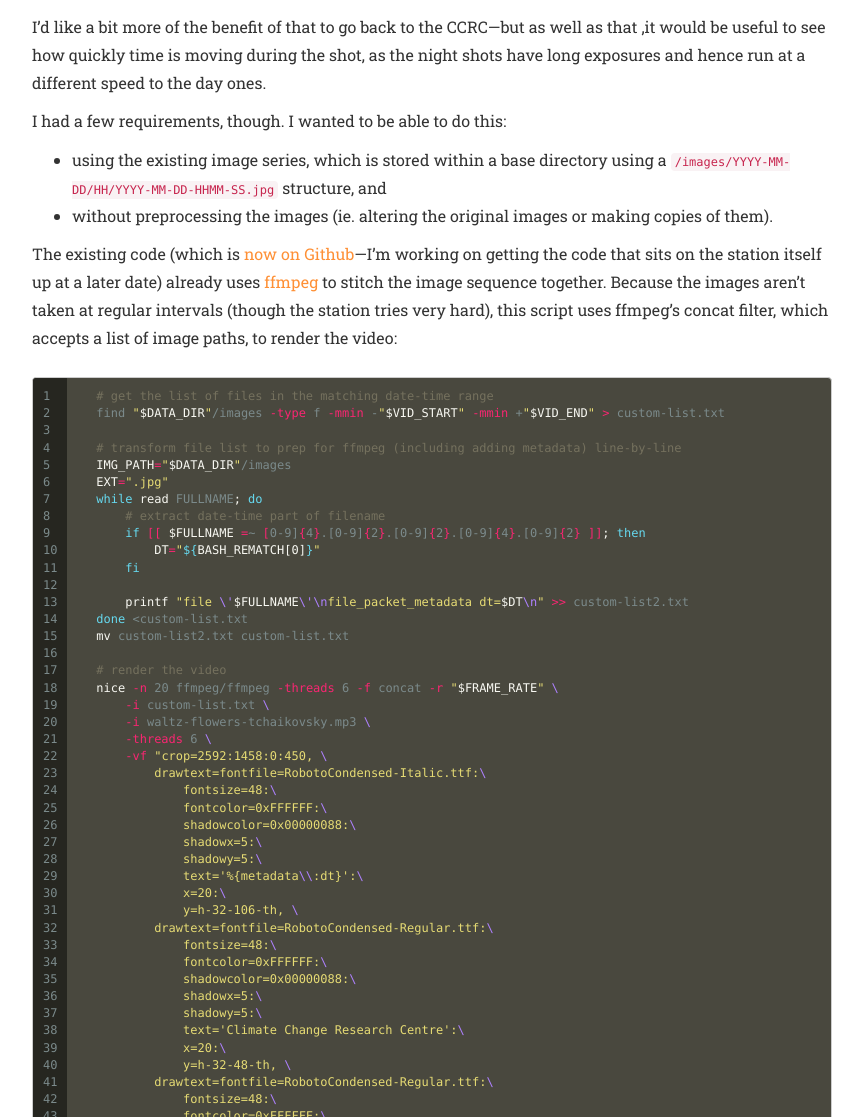
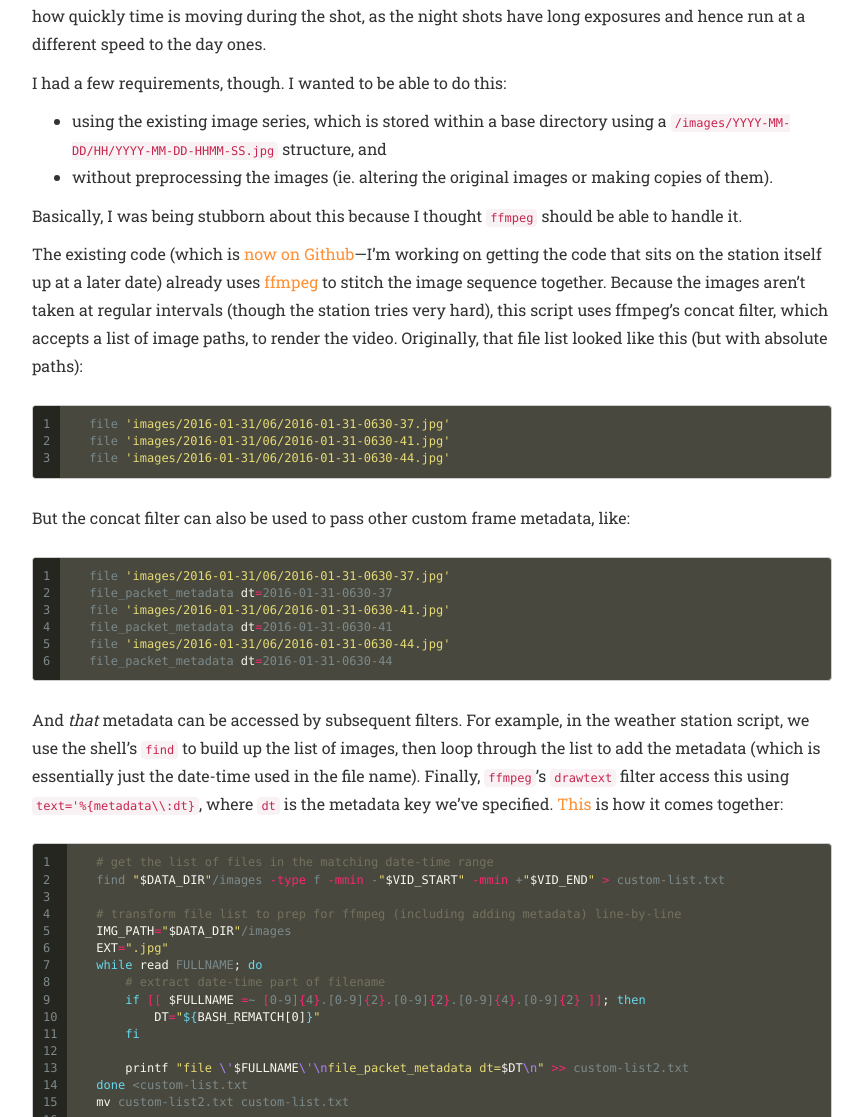
Before and after one commit to rensa/rensa.github.io, a Jekyll site: the page built from _posts/projects/2016-01-06-weather-station-update.md, in a window 1280 px wide and 1400 px high, scrolled down 765 px. Shown: the part 283-1400 px from the top of the window, without its empty margins (208-1071 px from the left). Built offline with Jekyll 4.4.1, drawn with Linux system fonts in a browser that asks for light colours; some web fonts are replaced; Markdown is read by kramdown in place of the engine named in the settings; some of the changed text lies outside the part shown.

Commit message:
Expands weather station update post

```diff
--- a/_posts/projects/2016-01-06-weather-station-update.md
+++ b/_posts/projects/2016-01-06-weather-station-update.md
@@ -8,25 +8,42 @@ alt: image-alt
 project-date: Jan 2016
 description: tl;dr ffmpeg is pretty powerful!
 ---
-Small update to the CCRC weather station! I mean, I'm pretty happy with it, but the end result is physically small: the timelapse videos now have timestamps.
-
-<!-- ![Timestamped timelapse video](http://i.imgur.com/9uZ19G5.jpg) -->
-
-The reason is that it's storm season in Sydney at the moment, and the videos coming out of the weather station are getting a lot of attention. A pair of videos of a recent storm picked up about 21 000 views between them:
+Small update to the CCRC weather station! I mean, I'm pretty happy with it, but the end result is physically small: the timelapse videos now have timestamps. The reason is that it's storm season in Sydney at the moment, and the videos coming out of the weather station are getting a lot of attention. A pair of videos of a recent storm picked up about 21 000 views between them:
 
 <!-- Youtube embed -->
 <div markdown="0" style="text-align:center; position: relative; height: 0; padding-bottom: 56.25%; margin-top: 25px; margin-bottom: 25px;">
 	<iframe style="position: absolute; top: 0; left: 0; width: 100%; height: 100%;" src="https://www.youtube.com/embed/r9QelVBENoo?list=PLPA1_XSKQBZaasniybfRbSRYUNF91_y5U" frameborder="0" allowfullscreen></iframe>
 </div>
 
-I'd like a bit more of the benefit of that to go back to the CCRC—but as well as that ,it would be useful to see how quickly time is moving during the shot, as the night shots have long exposures and hence run at a different speed to the day ones.
+I'd like a bit more of the benefit of that to go back to the CCRC—but as well as that, it would be useful to see how quickly time is moving during the shot, as the night shots have long exposures and hence run at a different speed to the day ones.
 
 I had a few requirements, though. I wanted to be able to do this:
 
 - using the existing image series, which is stored within a base directory using a `/images/YYYY-MM-DD/HH/YYYY-MM-DD-HHMM-SS.jpg` structure, and
 - without preprocessing the images (ie. altering the original images or making copies of them).
 
-The existing code (which is [now on Github](https://github.com/rensa/ccrc-weather-station-uploads)—I'm working on getting the code that sits on the station itself up at a later date) already uses [ffmpeg](https://ffmpeg.org/) to stitch the image sequence together. Because the images aren't taken at regular intervals (though the station tries very hard), this script uses ffmpeg's concat filter, which accepts a list of image paths, to render the video:
+Basically, I was being stubborn about this because I thought `ffmpeg` should be able to handle it.
+
+The existing code (which is [now on Github](https://github.com/rensa/ccrc-weather-station-uploads)—I'm working on getting the code that sits on the station itself up at a later date) already uses [ffmpeg](https://ffmpeg.org/) to stitch the image sequence together. Because the images aren't taken at regular intervals (though the station tries very hard), this script uses ffmpeg's concat filter, which accepts a list of image paths, to render the video. Originally, that file list looked like this (but with absolute paths):
+
+{% highlight shell linenos=table %}
+    file 'images/2016-01-31/06/2016-01-31-0630-37.jpg'
+    file 'images/2016-01-31/06/2016-01-31-0630-41.jpg'
+    file 'images/2016-01-31/06/2016-01-31-0630-44.jpg'
+{% endhighlight %}
+
+But the concat filter can also be used to pass other custom frame metadata, like:
+
+{% highlight shell linenos=table %}
+    file 'images/2016-01-31/06/2016-01-31-0630-37.jpg'
+    file_packet_metadata dt=2016-01-31-0630-37
+    file 'images/2016-01-31/06/2016-01-31-0630-41.jpg'
+    file_packet_metadata dt=2016-01-31-0630-41
+    file 'images/2016-01-31/06/2016-01-31-0630-44.jpg'
+    file_packet_metadata dt=2016-01-31-0630-44
+{% endhighlight %}
+
+And _that_ metadata can be accessed by subsequent filters. For example, in the weather station script, we use the shell's `find` to build up the list of images, then loop through the list to add the metadata (which is essentially just the date-time used in the file name). Finally, `ffmpeg`'s `drawtext` filter access this using `text='%{metadata\\:dt}`, where `dt` is the metadata key we've specified. [This](https://github.com/rensa/ccrc-weather-station-uploads/blob/master/custom-youtube.sh) is how it comes together:
 
 {% highlight shell linenos=table %}
     # get the list of files in the matching date-time range
@@ -80,3 +97,10 @@ The existing code (which is [now on Github](https://github.com/rensa/ccrc-weathe
                 y=h-32-th" \
         -shortest "$DATA_DIR"/videos/custom-"$TODAY.mov"
 {% endhighlight %}
+
+The result works really well:
+
+<!-- Youtube embed -->
+<div markdown="0" style="text-align:center; position: relative; height: 0; padding-bottom: 56.25%; margin-top: 25px; margin-bottom: 25px;">
+	<iframe style="position: absolute; top: 0; left: 0; width: 100%; height: 100%;" src="https://www.youtube.com/embed/nq4ZGtLOw6Q?index=5&list=PLPA1_XSKQBZaasniybfRbSRYUNF91_y5U" frameborder="0" allowfullscreen></iframe>
+</div>
```
